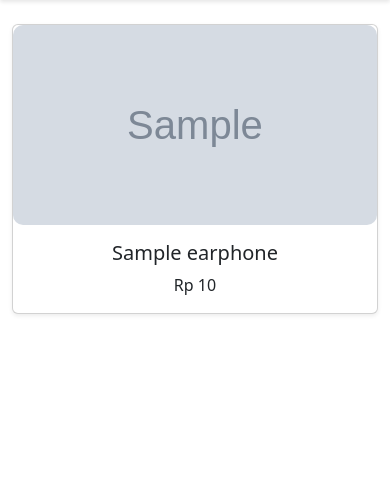
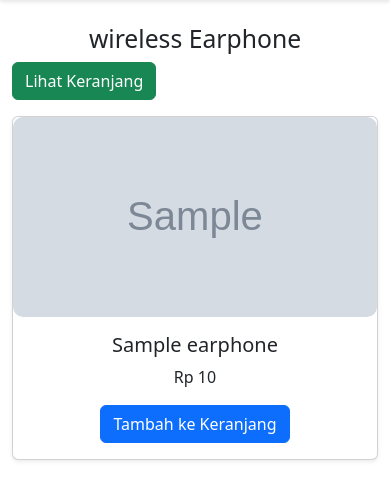
Before and after one commit to karinarinv/web, a PHP site: page /wr_earphone.php in a window 390 px wide. Shown: the part 78-578 px from the top of the page. Run offline with PHP 8.4, Linux system fonts and the light colour scheme; the visitor is signed in with stand-in values (Sample User, id 1); tables that the repository leaves empty or names only in its code hold one stand-in row (values such as "Sample post"); grey boxes marked "Sample" are stand-in pictures.

Commit message:
Update wr_earphone.php

```diff
--- a/wr_earphone.php
+++ b/wr_earphone.php
@@ -1,16 +1,36 @@
 <?php
 include 'koneksi.php';
 session_start();
-if(!isset($_SESSION["login"])) {
+if (!isset($_SESSION["login"])) {
     header("Location: login.php");
     exit;
 }
 
-//ngambil dari tabel
+if ($_SERVER["REQUEST_METHOD"] === "POST" && isset($_POST["produk_id"])) {
+    $produk_id = $_POST["produk_id"];
+    $result = mysqli_query($conn, "SELECT * FROM wired_earphone WHERE id = $produk_id");
+    $produk = mysqli_fetch_assoc($result);
+
+    if (!isset($_SESSION['keranjang'])) $_SESSION['keranjang'] = [];
+    $keranjang = &$_SESSION['keranjang'];
+
+    if (isset($keranjang[$produk_id])) {
+        $keranjang[$produk_id]['jumlah'] += 1;
+    } else {
+        $keranjang[$produk_id] = [
+            'id' => $produk['id'],
+            'nama' => $produk['nama'],
+            'harga' => $produk['harga'],
+            'gambar' => $produk['gambar'],
+            'jumlah' => 1
+        ];
+    }
+
+    header("Location: wr_earphone.php");
+    exit;
+}
+
 $query = mysqli_query($conn, "SELECT * FROM wired_earphone");
-
-//ngambil data
-//$result = mysqli_fetch_assoc($query);
 ?>
 
 <!DOCTYPE html>
@@ -21,8 +41,8 @@ $query = mysqli_query($conn, "SELECT * FROM wired_earphone");
     <link href="https://cdn.jsdelivr.net/npm/bootstrap@5.3.3/dist/css/bootstrap.min.css" rel="stylesheet"/>
     <script src="https://cdn.jsdelivr.net/npm/bootstrap@5.3.3/dist/js/bootstrap.bundle.min.js"></script>
     <link rel="stylesheet" href="https://cdn.jsdelivr.net/npm/bootstrap-icons@1.10.5/font/bootstrap-icons.css"/>
-    <link rel="stylesheet" href="wr_earphone.css" />
-    <title>Bluetooth Earphone</title>
+    <link rel="stylesheet" href="bt_earphone.css" />
+    <title>wireless Earphone</title>
 </head>
 <body>
     <nav class="navbar navbar-expand-lg">
@@ -46,9 +66,9 @@ $query = mysqli_query($conn, "SELECT * FROM wired_earphone");
                 <li class="dropdown-submenu">
                     <a class="dropdown-item dropdown-toggle" href="#">Earphone</a>
                     <ul class="dropdown-menu">
-                    <li><a class="dropdown-item" href="bt_earphone.php">Bluetooth Earphone</a></li>
+                    <li><a class="dropdown-item" href="bt_earphone.php">wireless Earphone</a></li>
                     <li><a class="dropdown-item" href="wr_earphone.php">Wired Earphone</a></li>
-                    <li><a class="dropdown-item" href="bt_headphone.php">Bluetooth Headphone</a></li>
+                    <li><a class="dropdown-item" href="bt_headphone.php">wireless Headphone</a></li>
 
                     </ul>
                 </li>
@@ -63,6 +83,20 @@ $query = mysqli_query($conn, "SELECT * FROM wired_earphone");
                 <a class="nav-link" href="about.php">About us</a>
             </li>
 
+            <?php if (isset($_SESSION["login"])): ?>
+            <li class="nav-item dropdown">
+              <a class="nav-link dropdown-toggle" href="#" role="button" data-bs-toggle="dropdown" aria-expanded="false">
+                <?= ($_SESSION["username"]); ?>
+              </a>
+              <ul class="dropdown-menu">
+                <li class="nav-item">
+                  <a class="drop-login" href="logout.php">
+                    <i class="bi bi-box-arrow-right me-1"></i>Logout
+                  </a>
+                </li>
+              </ul>
+            </li>
+          <?php else: ?>
             <li class="nav-item dropdown">
               <a class="nav-link dropdown-toggle" href="#" role="button" data-bs-toggle="dropdown" aria-expanded="false">
                 Login
@@ -84,32 +118,27 @@ $query = mysqli_query($conn, "SELECT * FROM wired_earphone");
                 </li>
               </ul>
             </li>
+          <?php endif; ?>
 
-
-            <li class="nav-item dropdown">
-                <a class="nav-link" href="#" id="searchDropdown" role="button" data-bs-toggle="dropdown" aria-expanded="false">
-                <i class="bi bi-search"></i>
-                </a>
-                <div class="dropdown-menu dropdown-menu-end dropdown-search">
-                <form class="d-flex" role="search">
-                    <input class="form-control me-2" type="search" placeholder="Search..." aria-label="Search" />
-                    <button class="btn btn-outline-success" type="submit">Go</button>
-                </form>
-                </div>
-            </li>
             </ul>
         </div>
         </div>
     </nav>
     <div class="container mt-4">
+    <h2 class="text-center">wireless Earphone</h2>
+    <a href="keranjang.php" class="btn btn-success mb-3">Lihat Keranjang</a>
     <div class="row row-cols-1 row-cols-md-3 g-4">
         <?php while($row = mysqli_fetch_assoc($query)) { ?>
         <div class="col">
             <div class="card h-100 shadow-sm">
-                    <img src="img/<?= $row['gambar']; ?>" class="card-img-top" alt="<?= $row['nama']; ?>" style="height: 200px; object-fit: cover;">
+                <img src="img/<?= $row['gambar']; ?>" class="card-img-top" style="height: 200px; object-fit: cover;">
                 <div class="card-body text-center">
-                        <h5 class="card-title"><?= $row['nama']; ?></h5>
-                        <p class="card-text">Rp <?= number_format($row['harga'], 0, ',', '.'); ?></p>
+                    <h5><?= $row['nama']; ?></h5>
+                    <p>Rp <?= number_format($row['harga'], 0, ',', '.'); ?></p>
+                    <form method="post">
+                        <input type="hidden" name="produk_id" value="<?= $row['id']; ?>">
+                        <button class="btn btn-primary" type="submit">Tambah ke Keranjang</button>
+                    </form>
                 </div>
             </div>
         </div>
@@ -117,5 +146,7 @@ $query = mysqli_query($conn, "SELECT * FROM wired_earphone");
     </div>
 </div>
 </div>
+</div>
+</div>
 </body>
 </html>
```
Lines whose indentation alone changed are shown as unchanged.
